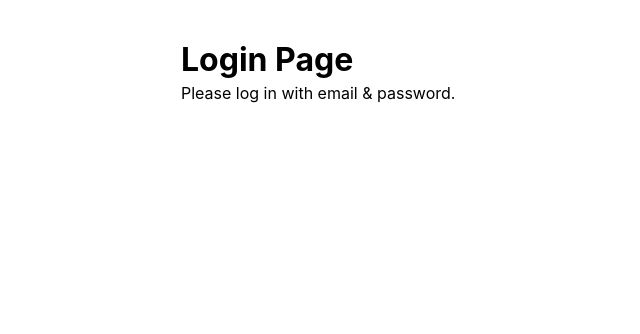
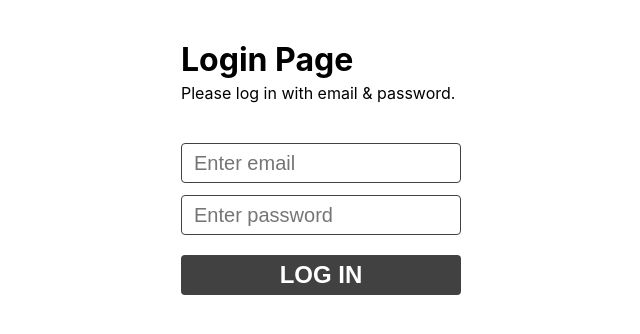
Before and after one commit to recondesigns-archived-practice/simple-authentication-app, a React (Create React App) app: page /login in a window 1280 px wide. Shown: the top 334 px of the page, without its empty margins (319-959 px from the left). Built offline with nearby package versions, Linux system fonts and the light colour scheme.

Commit message:
Updated Pages
Added inputs and buttons to Login and Signup components.

```diff
--- a/src/components/Login.js
+++ b/src/components/Login.js
@@ -23,12 +23,53 @@ const Subtitle = styled.p`
     // border: 1px dashed green;
 `
 
+const Input = styled.input`
+    margin-bottom: 12px;
+    padding-left: 12px;
+    padding-right: 12px;
+    box-sizing: border-box;
+    width: 280px;
+    height: 40px;
+    font-size: 20px;
+    border-radius: 4px;
+    border: 1px solid #414141;
+`
+
+const PrimaryButton = styled.button`
+    margin-top: 8px;
+    width: 280px;
+    height: 40px;
+    border: none;
+    color: #FFFFFF;
+    font-size: 24px;
+    font-weight: bold;
+    border-radius: 4px;
+    text-transform: uppercase;
+    background: #414141;
+    cursor: pointer;
+
+    &:hover {
+        opacity: 0.8;
+    }
+`
+
+
 export default function LoginPage() {
 
     return (
         <Container>
             <Title>{'Login Page'}</Title>
             <Subtitle>{'Please log in with email & password.'}</Subtitle>
+            <Input
+                type={'email'}
+                placeholder={'Enter email'}
+            />
+
+            <Input
+                type={'password'}
+                placeholder={'Enter password'}
+            />
+            <PrimaryButton>{'Log in'}</PrimaryButton>
         </Container>
     )
 }
--- a/src/components/Signup.js
+++ b/src/components/Signup.js
@@ -23,12 +23,51 @@ const Subtitle = styled.p`
     // border: 1px dashed green;
 `
 
+const Input = styled.input`
+    margin-bottom: 12px;
+    padding: 0px 8px 0px 8px;
+    box-sizing: border-box;
+    width: 280px;
+    height: 40px;
+    font-size: 20px;
+    border-radius: 4px;
+    border: 1px solid #414141;
+`
+
+const PrimaryButton = styled.button`
+    margin-top: 8px;
+    width: 280px;
+    height: 40px;
+    border: none;
+    color: #FFFFFF;
+    font-size: 24px;
+    font-weight: bold;
+    border-radius: 4px;
+    text-transform: uppercase;
+    background: #414141;
+    cursor: pointer;
+
+    &:hover {
+        opacity: 0.8;
+    }
+`
+
 export default function SingupPage() {
 
     return (
         <Container>
             <Title>{'Signup Page'}</Title>
             <Subtitle>{'Please signup with email & password.'}</Subtitle>
+            <Input
+                type={'email'}
+                placeholder={'Enter email'}
+            />
+
+            <Input
+                type={'password'}
+                placeholder={'Enter password'}
+            />
+            <PrimaryButton>{'Sign up'}</PrimaryButton>
         </Container>
     )
 }
```
